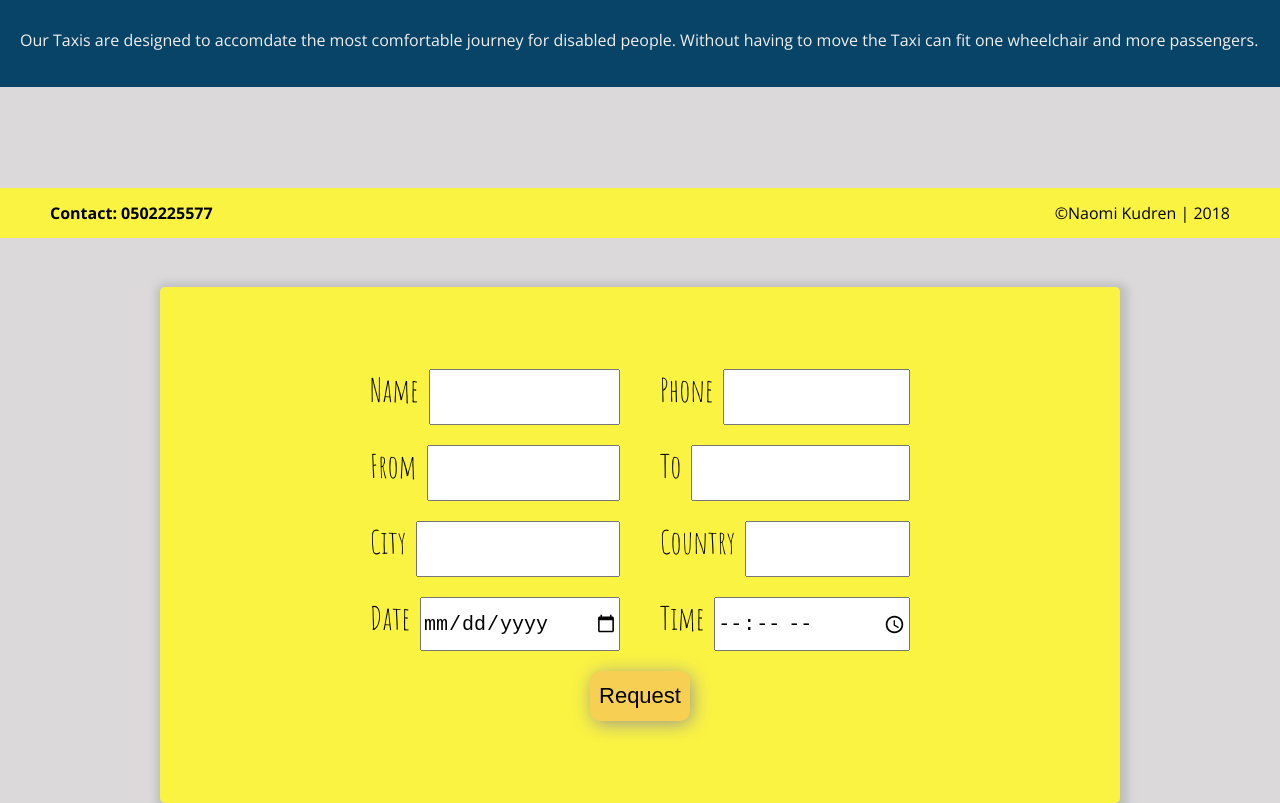
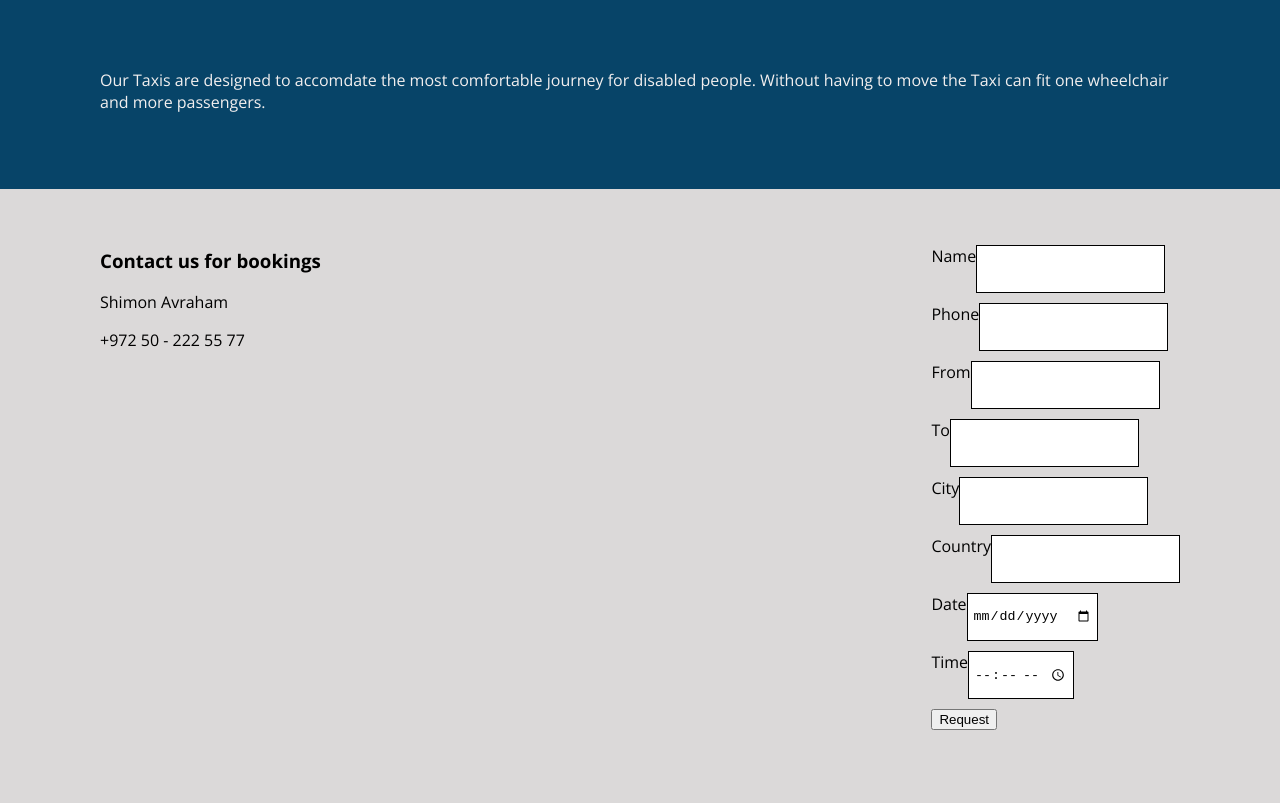
Before and after one commit to NaomiLea/shimmy, a website: page public/index.html in a window 1280 px wide. Shown: the part 562-1365 px from the top of the page. Drawn offline with nearby package versions, Linux system fonts and the light colour scheme.

Commit message:
adding stuff

```diff
--- a/public/index.html
+++ b/public/index.html
@@ -20,11 +20,22 @@
   <div class="header">
     <img src="https://farm3.staticflickr.com/2872/11628784374_51e290f94b_k.jpg" />
   </div>
+
+
   <div class="about">
+    <div class="container">
       <p>Our Taxis are designed to accomdate the most comfortable journey for disabled people. Without having to move the Taxi can fit one wheelchair and more passengers.</p>
     </div>
+  </div>
 
-  <div class="address-window">
+  <div class="contact">
+    <div class="container">
+      <div class="contact-details">
+        <h3>Contact us for bookings</h3>
+        <p>Shimon Avraham</p>
+        <p>+972 50 - 222 55 77</p>
+      </div>
+      <div class="contact-form">
         <form action="/send-email" method="post">
           <ul class="inputs">
             <li>
@@ -65,10 +76,10 @@
           </ul>
         </form>
       </div>
-  <footer>
-    <h4>Contact: 0502225577</h4>
-    <p>©Naomi Kudren | 2018</p>
-  </footer>
+    </div>
+  </div>
+
+
 </body>
 
 </html>
--- a/public/styles.css
+++ b/public/styles.css
@@ -24,6 +24,14 @@ header {
   margin-top: -400px;
 }
 
+.container {
+  width: 1080px;
+  display: flex;
+  flex-direction: row;
+  justify-content: space-between;
+  padding: 40px;
+}
+
 .options {
   display: flex;
 }
@@ -39,41 +47,16 @@ header h1 {
   padding: 20px;
   color: #f2efef;
   display: flex;
-}
-
-.address-window {
-  display: flex;
-  align-items: center;
-  justify-content: center;
-}
-
-.inputs {
-  font-family: 'Amatic SC', cursive;
-  padding: 40px 40px;
-  display: flex;
-  justify-content: center;
-  font-size: 32px;
-  flex-wrap: wrap;
-}
-
-.inputs li {
-  margin: 10px 20px;
-  width: 250px;
   display: flex;
   justify-content: center;
 }
 
-input[type=text], input[type=date], input[type=time], input[type=phone] {
-  width: 100%;
-  height: 50px;
-  font-size: 20px;
+.contact {
+  display: flex;
+  justify-content: center;
 }
 
-.inputs li label {
-  margin-right: 10px;
-}
-
-form, .confirmation {
+.confirmation {
   display: flex;
   justify-content: center;
   background-color: #fbf342;
@@ -88,23 +71,21 @@ form, .confirmation {
 
 ul {
   list-style-type: none;
-  max-width: 600px;
+  display: flex;
+  flex-direction: column;
 }
 
-.inputs li button {
-  border: none;
-  width: 100px;
-  height: 50px;
-  border-radius: 10px;
-  font-size: 22px;
-  background-color: #F7CF52;
-  -webkit-box-shadow: 2px 3px 19px -1px rgba(148, 148, 148, 1);
-  -moz-box-shadow: 2px 3px 19px -1px rgba(148, 148, 148, 1);
-  box-shadow: 2px 3px 19px -1px rgba(148, 148, 148, 1);
+li {
+  margin-bottom: 10px;
+  flex: 1;
+  display: flex;
 }
 
-.inputs li button:hover {
-  background-color: #e5b116;
+li input {
+  min-height: 36px;
+  border: 1px solid #000000;
+  border-radius: 0;
+  padding: 5px;
 }
 
 .confirmation {
@@ -119,27 +100,6 @@ ul {
 .confirmation>* {
   width: 100%;
   text-align: center;
-}
-
-footer {
-  height: 50px;
-  width: 100%;
-  background-color: #fbf342;
-  position: fixed;
-  bottom: 0;
-  margin-top: 20px;
-  left: 0;
-  display: flex;
-  justify-content: space-between;
-  align-items: center;
-}
-
-footer p {
-  margin-right: 50px;
-}
-
-footer h4 {
-  margin-left: 50px;
 }
 
 @media only screen and (max-width: 768px) {
```
Lines whose indentation alone changed are shown as unchanged.
